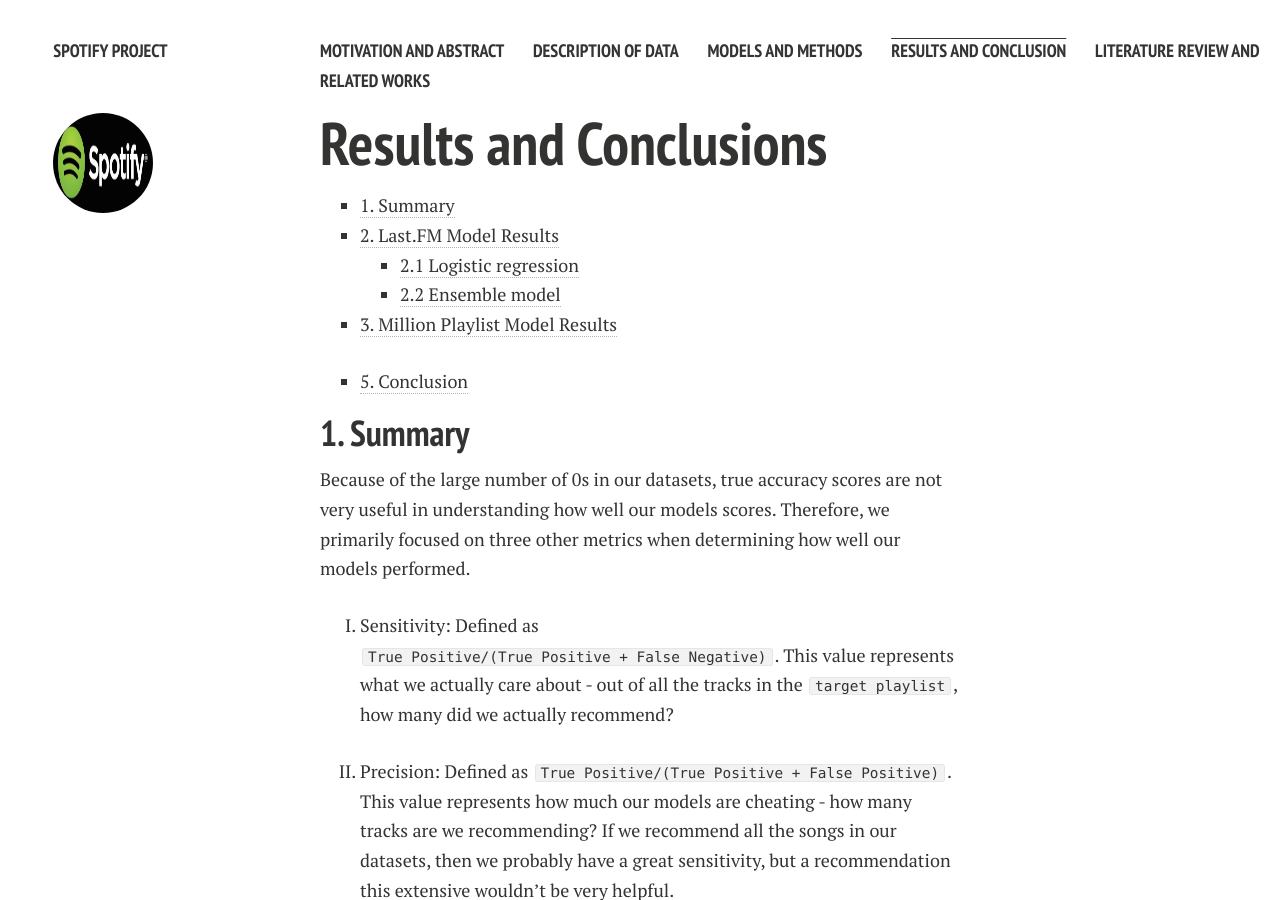
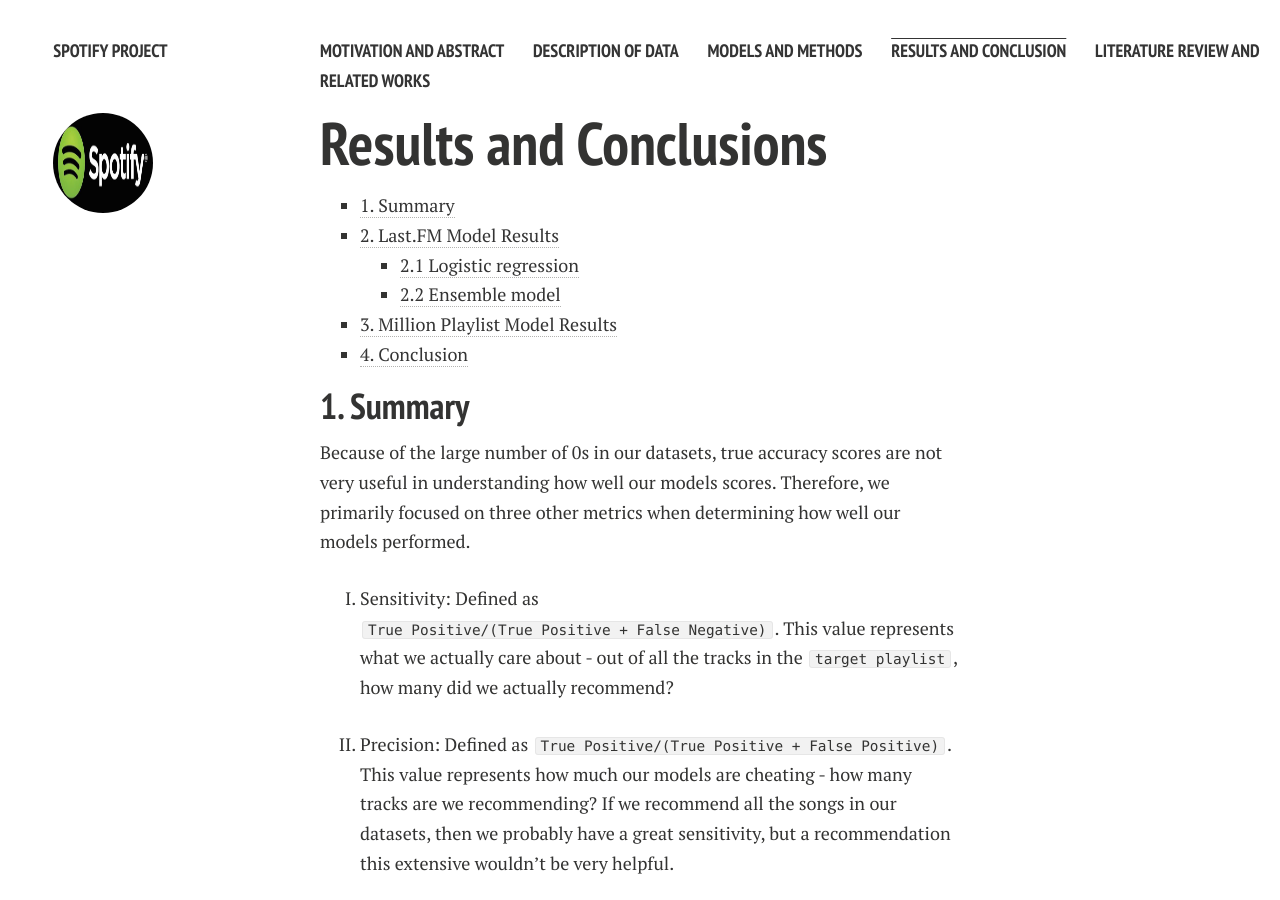
Before and after one commit to lyannaliu/lyannaliu.github.io, a Jekyll site: the page built from resultsandconclusion.md, in a window 1280 px wide and 900 px high. Built offline with Jekyll 4.4.1, drawn with Linux system fonts in a browser that asks for light colours; nearby versions of some CDN libraries; some of the changed text lies outside the part shown.

Commit message:
Update resultsandconclusion.md

```diff
--- a/resultsandconclusion.md
+++ b/resultsandconclusion.md
@@ -11,8 +11,7 @@ title: Results and Conclusions
     * [2.1 Logistic regression](#2.1)
     * [2.2 Ensemble model](#2.2)
 * [3. Million Playlist Model Results](#3)
-
-* [5. Conclusion](#5)
+* [4. Conclusion](#4)
 
 
 <h2 id="1">1. Summary</h2>
@@ -461,5 +460,5 @@ The decision tree had an enormous spread of false discover rates from 0 to 1, bu
 Overall, out of the three submodels, logistic regression performed the best. In general, it was also able to predict more false positives than even the metalearner model. However, the metalearner had generally the tightest spreads in its prediction scores. It's possible that the metalearner was hurt by the Neural Network model which seemed to significantly overfit for the 0 scores, and the fact that the decision tree model and neural network models were not preferred in any of the metrics.
 
 
-<h2 id="5">5 Conclusion</h2>
+<h2 id="4">4 Conclusion</h2>
 Conclusion
```
